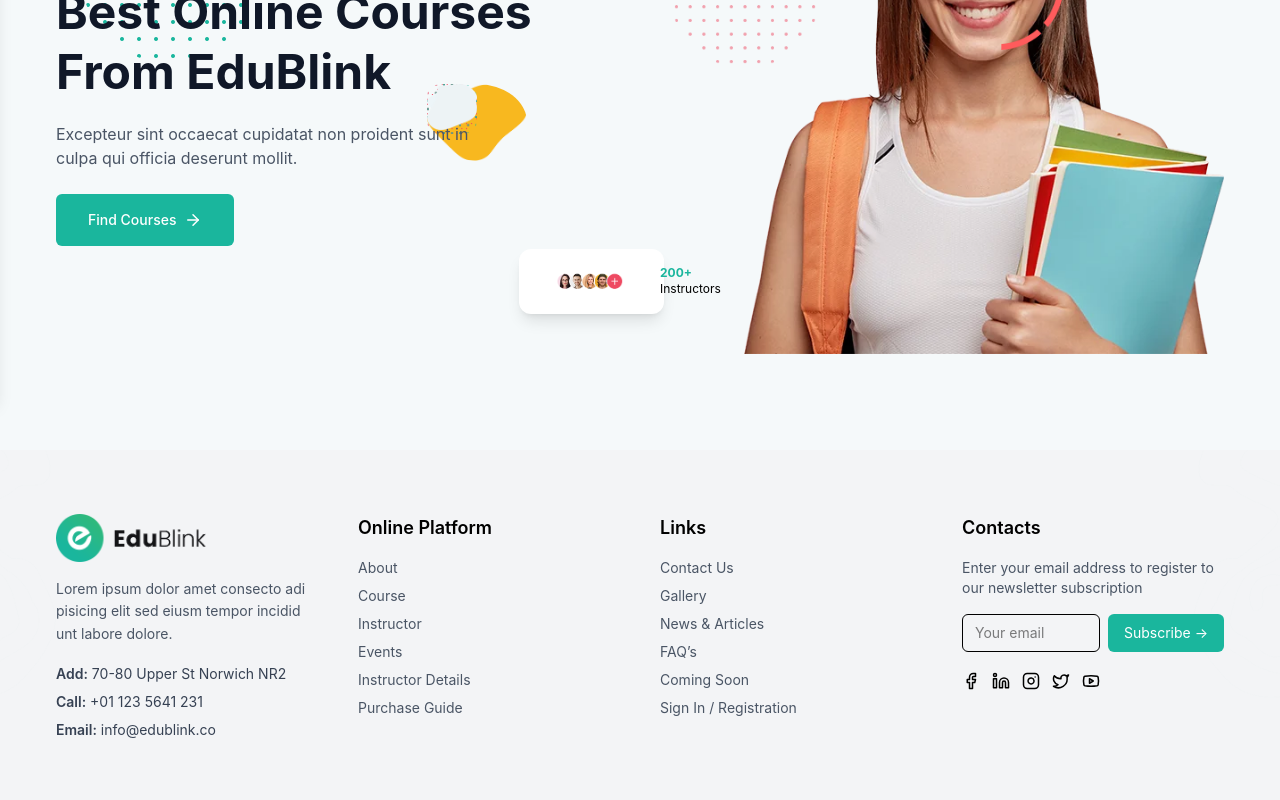
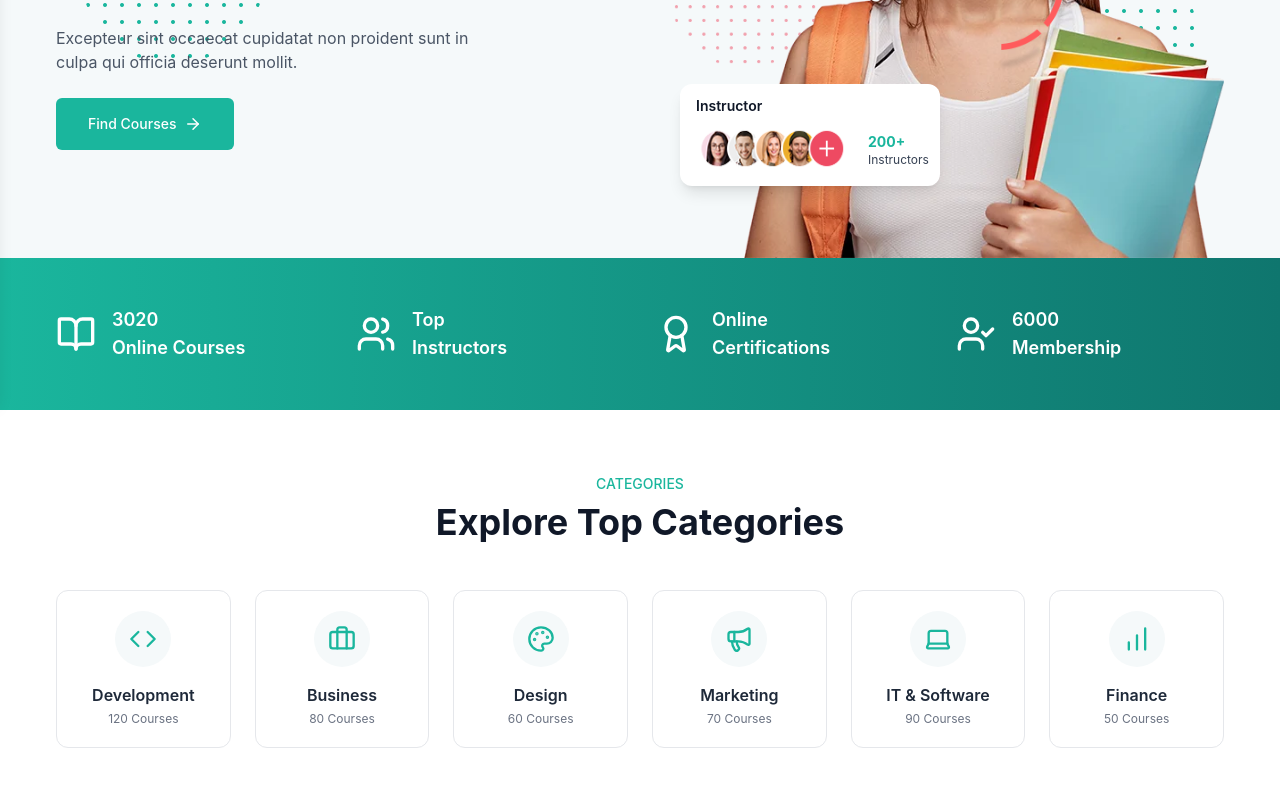
Before and after one commit to bharatbhati1234/Educonnect_Frontend, a Next.js app: page / in a window 1280 px wide. Shown: the part 400-1200 px from the top of the page. Built offline with nearby package versions, Linux system fonts and the light colour scheme.

Commit message:
first commit

```diff
--- a/app/page.js
+++ b/app/page.js
@@ -1,8 +1,14 @@
 import Image from "next/image";
 import HeroSection from "@/components/home/HeroSection";
+import HeroStats from "@/components/home/HeroStats";
+import Categories from "@/components/home/Categories";
 
 export default function Home() {
   return (
+    <>
     <HeroSection/>
+    <HeroStats/>
+    <Categories/>
+    </>
   );
 }
--- /dev/null
+++ b/components/home/Categories.jsx
@@ -0,0 +1,98 @@
+// Categories.jsx file --------------------------------------------------------------
+
+"use client";
+
+import { motion } from "framer-motion";
+import {
+  Code,
+  Briefcase,
+  Palette,
+  Megaphone,
+  Laptop,
+  BarChart,
+} from "lucide-react";
+
+const categories = [
+  {
+    title: "Development",
+    courses: "120 Courses",
+    icon: Code,
+  },
+  {
+    title: "Business",
+    courses: "80 Courses",
+    icon: Briefcase,
+  },
+  {
+    title: "Design",
+    courses: "60 Courses",
+    icon: Palette,
+  },
+  {
+    title: "Marketing",
+    courses: "70 Courses",
+    icon: Megaphone,
+  },
+  {
+    title: "IT & Software",
+    courses: "90 Courses",
+    icon: Laptop,
+  },
+  {
+    title: "Finance",
+    courses: "50 Courses",
+    icon: BarChart,
+  },
+];
+
+export default function Categories() {
+  return (
+    <section className="w-full py-16 bg-white">
+
+      {/* HEADER */}
+      <div className="max-w-[1200px] mx-auto px-4 text-center mb-12">
+        <p className="text-[#1ab69d] font-medium text-sm mb-2">
+          CATEGORIES
+        </p>
+
+        <h2 className="text-2xl sm:text-3xl md:text-4xl font-bold text-gray-900">
+          Explore Top Categories
+        </h2>
+      </div>
+
+      {/* GRID */}
+      <div className="max-w-[1200px] mx-auto px-4 grid grid-cols-2 sm:grid-cols-3 lg:grid-cols-6 gap-6">
+
+        {categories.map((cat, index) => {
+          const Icon = cat.icon;
+
+          return (
+            <motion.div
+              key={index}
+              whileHover={{ y: -8 }}
+              className="group bg-white border border-gray-200 rounded-xl p-5 text-center cursor-pointer hover:shadow-lg transition"
+            >
+              {/* ICON */}
+              <div className="flex justify-center mb-4">
+                <div className="w-14 h-14 flex items-center justify-center rounded-full bg-[#f5f9fa] group-hover:bg-[#1ab69d] transition">
+                  <Icon className="w-7 h-7 text-[#1ab69d] group-hover:text-white transition" />
+                </div>
+              </div>
+
+              {/* TITLE */}
+              <h3 className="text-sm sm:text-base font-semibold text-gray-800 mb-1">
+                {cat.title}
+              </h3>
+
+              {/* COURSES */}
+              <p className="text-xs text-gray-500">
+                {cat.courses}
+              </p>
+            </motion.div>
+          );
+        })}
+
+      </div>
+    </section>
+  );
+}
--- a/components/home/HeroSection.jsx
+++ b/components/home/HeroSection.jsx
@@ -81,7 +81,7 @@ export default function Hero() {
         <section className="relative overflow-hidden bg-[#f5f9fa]">
 
             {/* CONTAINER */}
-      <div className="max-w-[1200px] mx-auto px-4 py-16 lg:py-24 grid lg:grid-cols-2 gap-10 items-center">
+            <div className="max-w-[1200px] mx-auto px-4 py-16 lg:py-0 grid lg:grid-cols-2 gap-10 items-center">
 
                 {/* LEFT CONTENT */}
                 <div className="relative z-10">
@@ -120,20 +120,32 @@ export default function Hero() {
                     </div>
 
                     {/* FLOATING CARD */}
-          <div className="hidden sm:block absolute bottom-10 right-140 bg-white shadow-lg rounded-xl px-4 py-3">
+                    <div className="hidden sm:block absolute bottom-18 left-5 lg:-right-10 bg-white shadow-lg rounded-xl px-4 py-3 w-[260px] z-20">
+
+                        <h1 className="text-sm font-semibold text-gray-900 mb-2">
+                            Instructor
+                        </h1>
+
                         <div className="flex items-center gap-3">
+
                             <Image
                                 src="/author-1-1-1.png"
                                 alt="instructor"
-                width={300}
-                height={200}
-                className="rounded-full p-[10px_20px]"
+                                width={80}
+                                height={80}
+                                className="rounded-full w-[160px] h-[50px]"
                             />
-              <div className="text-xs">
-                <span className="text-[#1ab69d] font-bold">200+</span>
+
+                            <div className="text-xs leading-tight">
+                                <span className="text-[#1ab69d] font-bold text-sm">
+                                    200+
+                                </span>
                                 <br />
+                                <span className="text-gray-700">
                                     Instructors
+                                </span>
                             </div>
+
                         </div>
                     </div>
 
@@ -158,49 +170,6 @@ export default function Hero() {
                 className="hidden lg:block z-[10] absolute top-50 right-53"
             />
 
-      <Image
-        src="/shape-04.png"
-        alt=""
-        width={100}
-        height={50}
-        className="hidden lg:block rounded-[100%] absolute top-1/2 left-1/3"
-      />
-
-      <Image
-        src="/shape-04-1.png"
-        alt=""
-        width={50}
-        height={50}
-        className="hidden lg:block absolute top-1/2 left-1/3 "
-      />
-
-
-      <Image
-        src="/shape-05.png"
-        alt=""
-        width={50}
-        height={50}
-        className="hidden lg:block absolute top-1/2 left-1/3"
-      />
-
-
-      <Image
-        src="/shape-06.png"
-        alt=""
-        width={50}
-        height={50}
-        className="hidden lg:block absolute top-1/2 left-1/3"
-      />
-
-
-      <Image
-        src="/shape-12.png"
-        alt=""
-        width={50}
-        height={50}
-        className="hidden lg:block absolute top-1/2 left-1/3"
-      />
-
 
             <Image
                 src="/shape-15.png"
@@ -220,13 +189,6 @@ export default function Hero() {
             />
 
 
-      <Image
-        src="/shape-36-1.png"
-        alt=""
-        width={50}
-        height={50}
-        className="hidden lg:block absolute top-1/2 left-1/3"
-      />
 
             <Image
                 src="/shape-13.png"
--- /dev/null
+++ b/components/home/HeroStats.jsx
@@ -0,0 +1,61 @@
+// HeroStates.jsx -------------------------------------------------------------------------------
+
+// npm install framer-motion
+
+
+"use client";
+
+import { motion } from "framer-motion";
+import { BookOpen, Users, Award, UserCheck } from "lucide-react";
+
+export default function HeroStates() {
+  return (
+    <section className="w-full bg-gradient-to-r from-[#1ab69d] to-[#0f766e] py-12">
+
+      <div className="max-w-[1200px] mx-auto px-4 grid grid-cols-1 md:grid-cols-4 gap-8">
+
+        {/* ITEM */}
+        <motion.div
+          whileHover={{ scale: 1.1 }}
+          className="flex items-center gap-4 cursor-pointer"
+        >
+          <BookOpen className="text-white w-10 h-10" />
+          <h5 className="text-white font-semibold text-lg">
+            3020 <br /> Online Courses
+          </h5>
+        </motion.div>
+
+        <motion.div
+          whileHover={{ scale: 1.1 }}
+          className="flex items-center gap-4 cursor-pointer"
+        >
+          <Users className="text-white w-10 h-10" />
+          <h5 className="text-white font-semibold text-lg">
+            Top <br /> Instructors
+          </h5>
+        </motion.div>
+
+        <motion.div
+          whileHover={{ scale: 1.1 }}
+          className="flex items-center gap-4 cursor-pointer"
+        >
+          <Award className="text-white w-10 h-10" />
+          <h5 className="text-white font-semibold text-lg">
+            Online <br /> Certifications
+          </h5>
+        </motion.div>
+
+        <motion.div
+          whileHover={{ scale: 1.1 }}
+          className="flex items-center gap-4 cursor-pointer"
+        >
+          <UserCheck className="text-white w-10 h-10" />
+          <h5 className="text-white font-semibold text-lg">
+            6000 <br /> Membership
+          </h5>
+        </motion.div>
+
+      </div>
+    </section>
+  );
+}
--- a/package.json
+++ b/package.json
@@ -10,6 +10,7 @@
   },
   "dependencies": {
     "@tailwindcss/vite": "^4.2.2",
+    "framer-motion": "^12.38.0",
     "lucide-react": "^0.577.0",
     "next": "16.2.0",
     "react": "19.2.4",
```
Also changed, not shown: 1 other file (tests, documents, lock files or other folders). Lines whose indentation alone changed are shown as unchanged.
